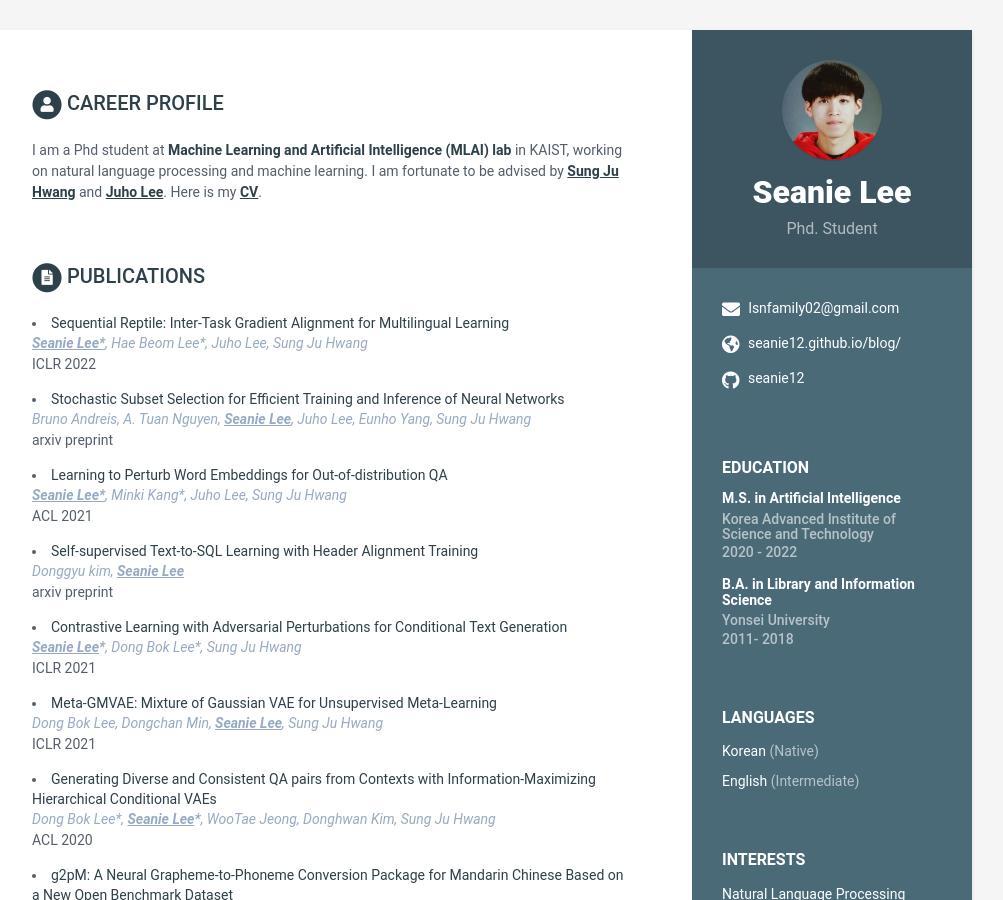
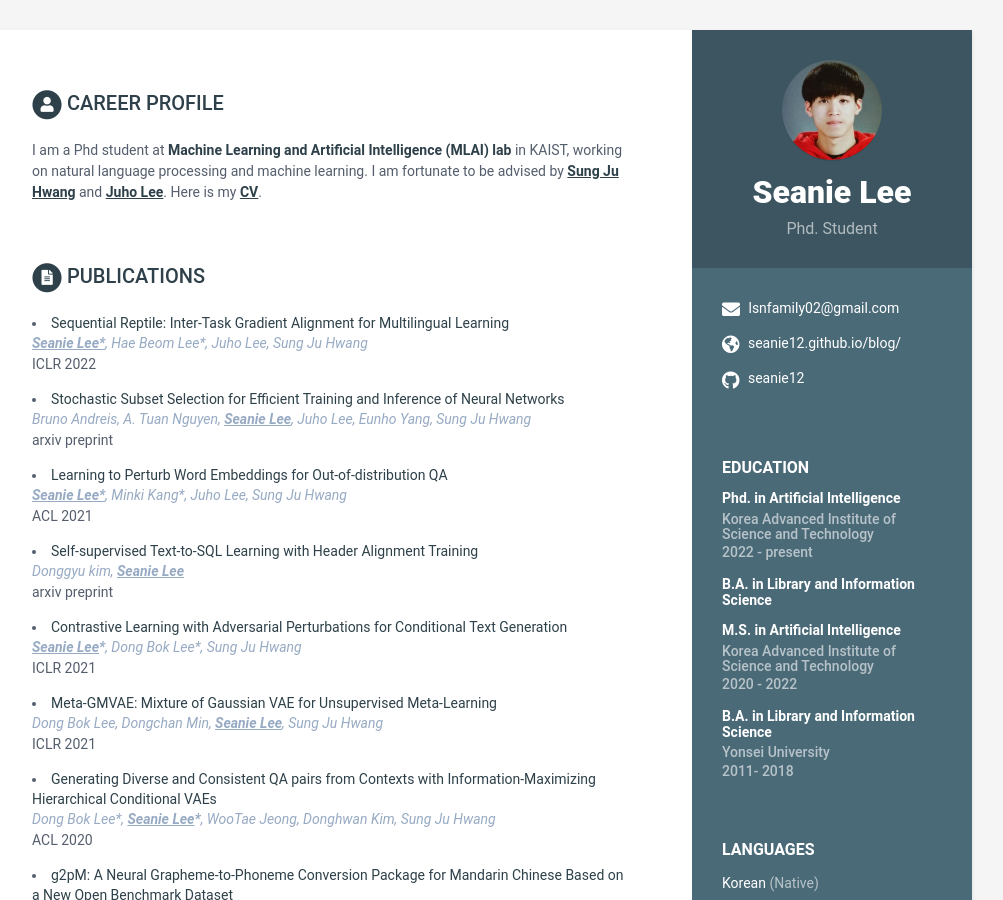
Before and after one commit to seanie12/seanie12.github.io, a Jekyll site: the page built from index.html, in a window 1280 px wide and 900 px high. Shown: the whole window, without its empty margins (168-1171 px from the left). Built offline with Jekyll 4.4.1, drawn with Linux system fonts in a browser that asks for light colours.

Commit message:
Update data.yml

```diff
--- a/_data/data.yml
+++ b/_data/data.yml
@@ -38,6 +38,18 @@ career-profile:
       I am a Phd student at  <a target="_blank" href="https://www.mlai-kaist.com/"> <b>Machine Learning and Artificial Intelligence (MLAI) lab</b></a> in KAIST, working on natural language processing and machine learning. I am fortunate to be advised by <a target="_blank"  href="http://www.sungjuhwang.com"><b><u>Sung Ju Hwang</u></b></a> and <a target="_blank"  href="https://juho-lee.github.io/"><b><u>Juho Lee</u></b></a>.
       Here is my <a href="../cv/cv.pdf" class="link-in-list"><b><u>CV</u></b></a>.
 education:
+    - degree: Phd. in Artificial Intelligence
+      university: Korea Advanced Institute of Science and Technology
+      time: 2022 - present
+      details: |
+        Describe your study here lorem ipsum dolor sit amet, consectetuer
+        adipiscing elit. Aenean commodo ligula eget dolor. Aenean massa. Cum
+        sociis natoque penatibus et magnis dis parturient montes, nascetur
+        ridiculus mus. Donec quam felis, ultricies nec, pellentesque eu,
+        pretium quis, sem.
+          - Interested in generative model
+          - Supervised Sungju Hwang
+    - degree: B.A. in Library and Information Science
     - degree: M.S. in Artificial Intelligence
       university: Korea Advanced Institute of Science and Technology
       time: 2020 - 2022
```
